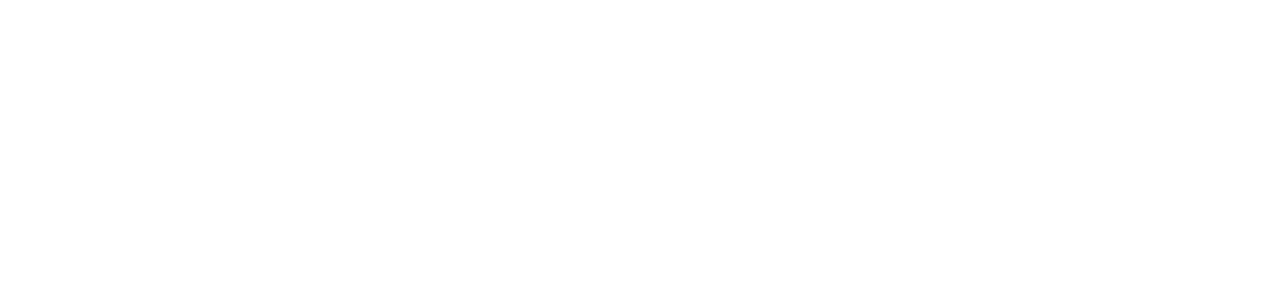
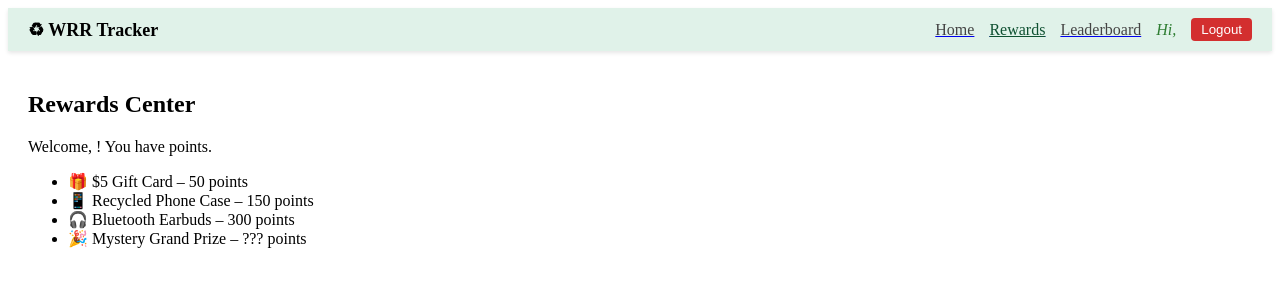
Before and after one commit to WRR-source/Wrr-tracker, a Next.js app: page /rewards in a window 1280 px wide. Before the commit this address had no page. Shown: the top 300 px of the page. Built offline with nearby package versions, Linux system fonts and the light colour scheme; sample sign-in values are in the browser's storage.

Commit message:
Update rewards.js

```diff
--- a/pages/rewards.js
+++ b/pages/rewards.js
@@ -3,28 +3,32 @@
 import NavBar from "../components/NavBar";
 
 export default function Rewards() {
+  const router = useRouter();
   const [user, setUser] = useState(null);
-  const router = useRouter();
 
   useEffect(() => {
-    const currentUser = JSON.parse(localStorage.getItem("currentUser"));
-    if (!currentUser) {
+    const loggedIn = JSON.parse(localStorage.getItem("loggedUser"));
+    if (!loggedIn) {
       router.push("/signup");
     } else {
-      setUser(currentUser);
+      setUser(loggedIn);
     }
   }, []);
 
-  if (!user) return null;
+  if (!user) return null; // Avoid showing content while redirecting
 
   return (
     <>
       <NavBar />
-      <div style={{ padding: 20, fontFamily: "sans-serif" }}>
-        <h1>Rewards for {user.name}</h1>
-        <p>
-          You have <strong>{user.points} points</strong>
-        </p>
+      <div style={{ padding: 20 }}>
+        <h2>Rewards Center</h2>
+        <p>Welcome, {user.name}! You have <strong>{user.points}</strong> points.</p>
+        <ul>
+          <li>🎁 $5 Gift Card – 50 points</li>
+          <li>📱 Recycled Phone Case – 150 points</li>
+          <li>🎧 Bluetooth Earbuds – 300 points</li>
+          <li>🎉 Mystery Grand Prize – ??? points</li>
+        </ul>
       </div>
     </>
   );
```
